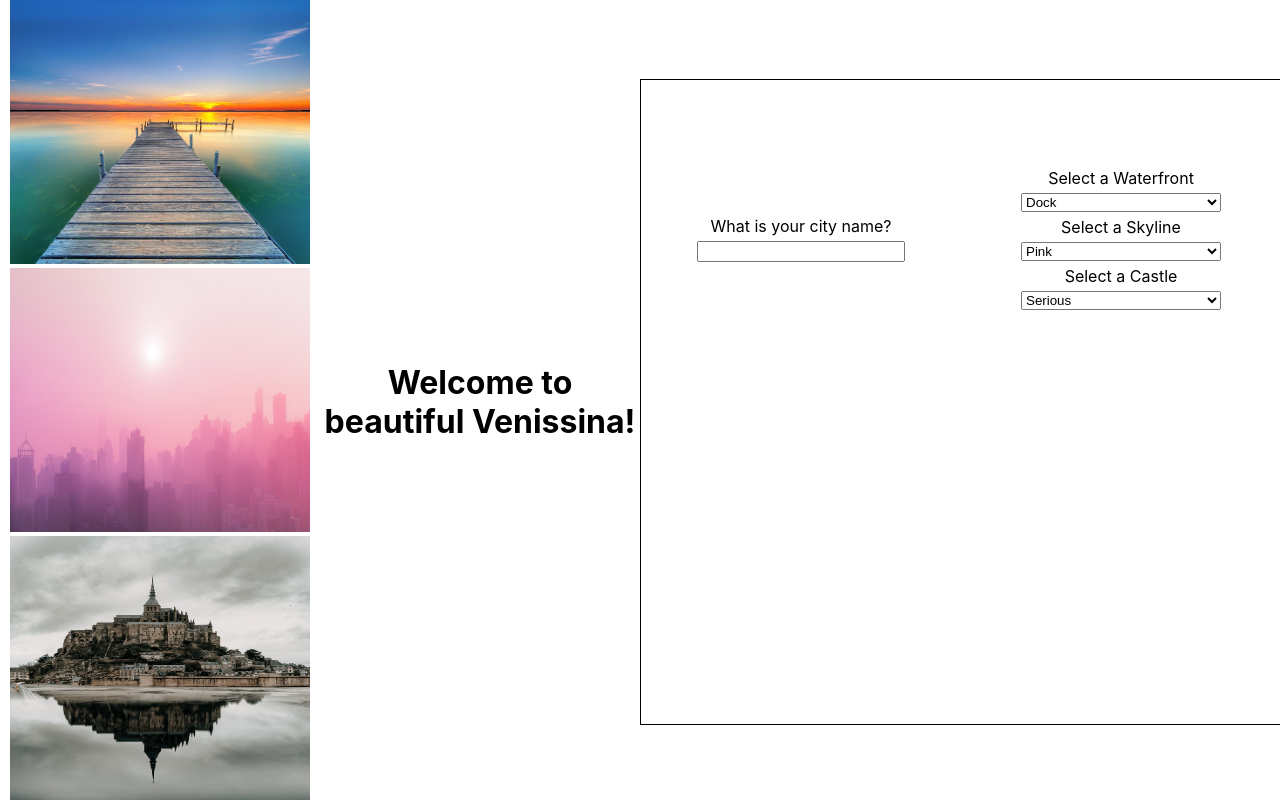
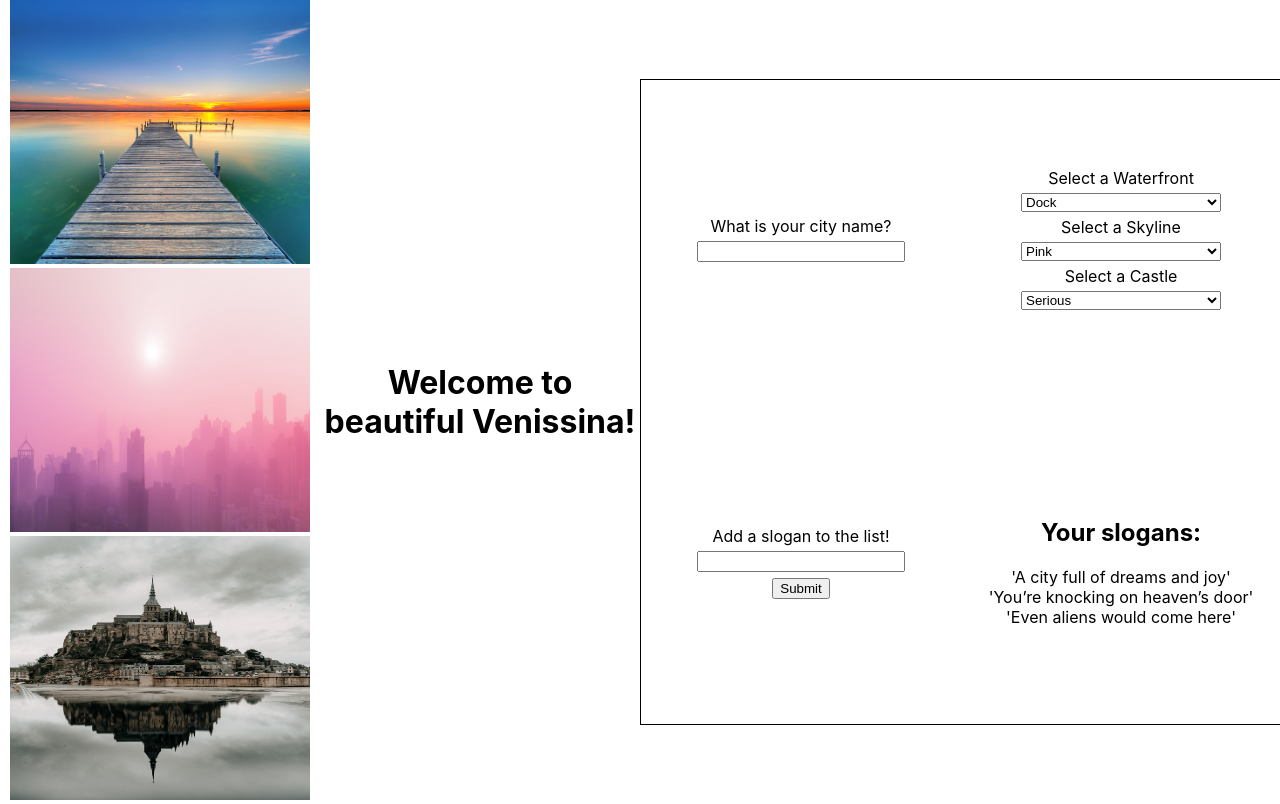
Before and after one commit to alicehsing/react-city-builder-half-baked, a React (Create React App) app: page / in a window 1280 px wide. Built offline with nearby package versions, Linux system fonts and the light colour scheme.

Commit message:
maps through the slogans prop and renders Slogan for each item in the array

```diff
--- a/src/App.js
+++ b/src/App.js
@@ -44,7 +44,9 @@ function App() {
           <CastleDropdown setCastleId={setCastleId} />
         </section>
         {/* here, the SloganForm component takes in the setSlogans state handler function and the slogans array that live in state */}
+        <SloganForm />
         {/* here, the SloganList component takes the array of slogans that lives in state */}
+        <SloganList citySlogans={citySlogans} />
 
       </div>
     </div>
--- a/src/Slogan.js
+++ b/src/Slogan.js
@@ -1,9 +1,11 @@
 import React from 'react';
 
 export default function Slogan(props) {
+
   return (
     <div className='slogan'>
       {/* this component takes in a slogan as a prop. Render it out here however you like */}
+      {`'${props.slogan}'`}
     </div>
   );
 }
--- a/src/SloganList.js
+++ b/src/SloganList.js
@@ -1,4 +1,5 @@
 import React from 'react';
+import Slogan from './Slogan';
 
 export default function SloganList(props) {
   return (
@@ -6,6 +7,10 @@ export default function SloganList(props) {
       <h2>Your slogans:</h2>
       {/* This kind of component should be familiar by now. It takes in (as props) an array of slogans */}
       {/* Then map over those slogans and for each slogan, render a Slogan component. Supply a key and a slogan as props to each Slogan component */}
+      {
+        props.citySlogans.map((slogan, i) =>
+          <Slogan key={`${slogan}-${i}`} slogan={slogan} />
+        )}
     </section>
   );
 }
```
